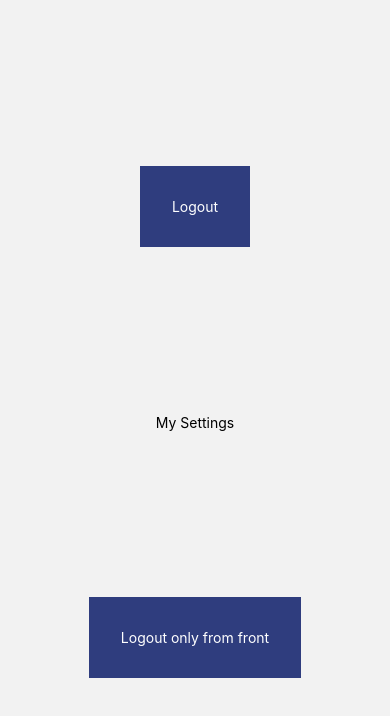
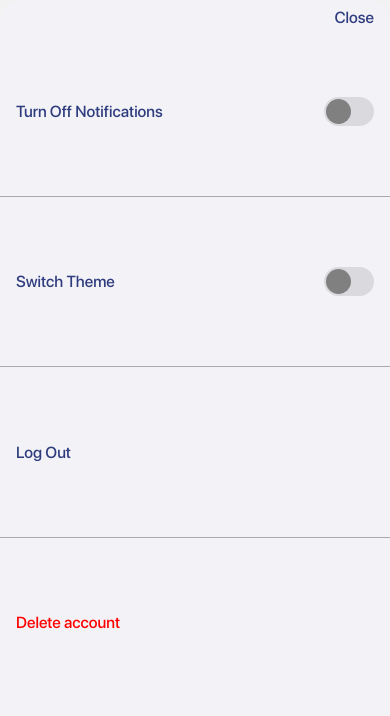
Before and after one commit to SergioBerberian2001/YallaDone-front, a React Native app: screen /MySettings in a window 390 px wide. Shown: the top 716 px of the page. Built offline with nearby package versions, Linux system fonts and the light colour scheme.

Commit message:
added backend functionality for contact us and for settings

```diff
--- a/Components/NotificationsSheet.js
+++ b/Components/NotificationsSheet.js
@@ -1,4 +1,4 @@
-import { Dimensions, StyleSheet, Text, View } from "react-native";
+import { Dimensions, StyleSheet, Text, TouchableOpacity, View } from "react-native";
 import React, { useEffect } from "react";
 import { Gesture, GestureDetector } from "react-native-gesture-handler";
 import Animated, {
@@ -19,30 +19,26 @@ const NotificationsSheet = (props) => {
 	const context = useSharedValue({ y: 0 });
 
 	const toggleSheet = () => {
-		onToggle();
+		translateY.value = withSpring(0, { damping: 50 });
+		setTimeout(() => {
+			onToggle(); // Toggle notification sheet visibility
+		  }, 1000); // Delay for 1 second (1000 milliseconds)
 	};
 
+
 	const gesture = Gesture.Pan()
-		.onStart(() => {
-			context.value = { y: translateY.value };
-		})
-		.onUpdate((event) => {
-			translateY.value = event.translationY + context.value.y;
-			translateY.value = Math.max(translateY.value, MAX_TRANSLATE_Y);
-		})
+
+
 		.onEnd(() => {
-			if (translateY.value < -SCREEN_HEIGHT / 1.5) {
-				translateY.value = withSpring(MAX_TRANSLATE_Y, { damping: 50 });
-			} else
+
 					if (translateY.value > -SCREEN_HEIGHT / 3) {
 						translateY.value = withSpring(0, { damping: 50 });
-
 					}
 
 		});
 
 	useEffect(() => {
-		translateY.value = withSpring(-SCREEN_HEIGHT / 2, { damping: 50 });
+		translateY.value = withSpring(-SCREEN_HEIGHT * 0.8, { damping: 50 });
 	}, []);
 
 	const rBottomSheetStyle = useAnimatedStyle(() => {
@@ -55,6 +51,9 @@ const NotificationsSheet = (props) => {
 		<GestureDetector gesture={gesture}>
 			<Animated.View style={[styles.bottmSheetCont, rBottomSheetStyle]}>
 				<View style={styles.line}></View>
+				<TouchableOpacity onPress={toggleSheet} >
+					<Text>Close</Text>
+				</TouchableOpacity>
 			</Animated.View>
 		</GestureDetector>
 	);
--- /dev/null
+++ b/Components/ToggleButton.js
@@ -0,0 +1,62 @@
+import React, { useState } from "react";
+import { StyleSheet, Text, TouchableOpacity, View } from "react-native";
+import myColors from "../utils/myColors";
+
+const ToggleButton = ({ initialValue = false, onToggle }) => {
+  const [isEnabled, setIsEnabled] = useState(initialValue);
+
+  const handleToggle = () => {
+    const newValue = !isEnabled;
+    setIsEnabled(newValue);
+    if (onToggle) {
+      onToggle(newValue);
+    }
+  };
+
+  return (
+    <TouchableOpacity
+      style={[styles.button, isEnabled ? styles.enabled : styles.disabled]}
+      onPress={handleToggle}
+    >
+
+      <View style={[styles.circle, isEnabled ? styles.circleEnabled : styles.circleDisabled]} />
+    </TouchableOpacity>
+  );
+};
+
+const styles = StyleSheet.create({
+  button: {
+    flexDirection: "row",
+    alignItems: "center",
+    justifyContent: "space-between",
+    padding: 2,
+    borderRadius: 200,
+    width:50
+  },
+  enabled: {
+    backgroundColor: "red",
+    justifyContent:"flex-end"
+  },
+  disabled: {
+    backgroundColor: "rgba(0,0,0,0.1)",
+  },
+  label: {
+    fontSize: 16,
+    color: "white",
+  },
+  circle: {
+    width: 25,
+    height: 25,
+    borderRadius: 30,
+  },
+  circleEnabled: {
+    backgroundColor: "white",
+    alignSelf: "flex-end",
+  },
+  circleDisabled: {
+    backgroundColor: "grey",
+    alignSelf: "flex-start",
+  },
+});
+
+export default ToggleButton;
--- a/Screens/Drawer/ContactUs.js
+++ b/Screens/Drawer/ContactUs.js
@@ -6,19 +6,56 @@ import {
 	ScrollView,
 	TouchableOpacity,
 	TextInput,
+	Alert
 } from "react-native";
 import React, { useState } from "react";
 import splashBg from "../../assets/images/splash-bg.jpg";
 import myColors from "../../utils/myColors";
 import { Ionicons } from "react-native-vector-icons";
+import { getBearerToken } from "../../utils/bearer";
+import axios from "axios";
 
 const ContactUs = () => {
 	const [feedback, setFeedback] = useState("");
 
-	const handleFeedbackSubmit = () => {
-		// Handle feedback submission here
-		console.log("Feedback submitted:", feedback);
-		// Optionally, clear the feedback input after submission
+	const handleSubmit = async (feed) => {
+		try {
+			const token = await getBearerToken();
+			const userData = {
+				body : feed,
+			};
+			console.log(feed);
+			const response = await axios.post(
+				"http://192.168.1.112:8000/api/send",
+				userData,
+				{
+					headers: {
+						Authorization: `Bearer ${token}`,
+					},
+				}
+			);
+
+			console.log("Response:", response.data);
+			handleFeedbackSubmit();
+		} catch (error) {
+			console.error("Error:", error);
+			throw error; // Throw the error to be caught by the caller
+		}
+	};
+
+	const showDeleteConfirmation = async () => {
+		Alert.alert(
+			"Email Sent ",
+			"Thank You For Contacting us!",
+			[
+				{ text: "Done", style: "done" },
+			]
+		);
+	};
+
+	const handleFeedbackSubmit = async () => {
+
+		await showDeleteConfirmation();
 		setFeedback("");
 	};
 
@@ -63,7 +100,7 @@ const ContactUs = () => {
 				/>
 				<TouchableOpacity
 					style={styles.submitButton}
-					onPress={handleFeedbackSubmit}
+					onPress={() => handleSubmit(feedback)}
 				>
 					<Text style={styles.submitButtonText}>Submit Feedback</Text>
 				</TouchableOpacity>
--- a/Screens/Drawer/MyAccount.js
+++ b/Screens/Drawer/MyAccount.js
@@ -4,38 +4,73 @@ import {
 	Text,
 	View,
 	TouchableOpacity,
+	Modal,
 } from "react-native";
-import React from "react";
+import { React, useState } from "react";
 import myColors from "../../utils/myColors";
+import MySettings from "../My-Account.js/MySettings";
 
 const MyAccount = ({ navigation, route }) => {
+	const [modalVisible, setModalVisible] = useState(false);
 
-  const navigate = (destination) => {
+	const ToggleModal = () => {
+		setModalVisible(!modalVisible);
+	};
+
+	const navigate = (destination) => {
 		navigation.navigate(`${destination}`);
-
 	};
 
 	return (
-		<SafeAreaView style={styles.container} >
+		<SafeAreaView style={styles.container}>
 			<Text style={styles.title}>My Account</Text>
-			<TouchableOpacity style={styles.button} onPress={() => navigate("MyProfile")}>
+			<TouchableOpacity
+				style={styles.button}
+				onPress={() => navigate("MyProfile")}
+			>
 				<Text style={styles.text}>MY PROFILE</Text>
 			</TouchableOpacity>
-			<TouchableOpacity style={styles.button} onPress={() => navigate("MyAddresses")}>
+			<TouchableOpacity
+				style={styles.button}
+				onPress={() => navigate("MyAddresses")}
+			>
 				<Text style={styles.text}>MY ADDRESSES</Text>
 			</TouchableOpacity>
-			<TouchableOpacity style={styles.button} onPress={() => navigate("OrdersHistory")}>
+			<TouchableOpacity
+				style={styles.button}
+				onPress={() => navigate("OrdersHistory")}
+			>
 				<Text style={styles.text}>ORDERS HISTORY</Text>
 			</TouchableOpacity>
-			<TouchableOpacity style={styles.button} onPress={() => navigate("MyPoints")}>
+			<TouchableOpacity
+				style={styles.button}
+				onPress={() => navigate("MyPoints")}
+			>
 				<Text style={styles.text}>MY POINTS</Text>
 			</TouchableOpacity>
-			<TouchableOpacity style={styles.button} onPress={() => navigate("ChangePassword")}>
+			<TouchableOpacity
+				style={styles.button}
+				onPress={() => navigate("ChangePassword")}
+			>
 				<Text style={styles.text}>CHANGE PASSWORD</Text>
 			</TouchableOpacity>
-			<TouchableOpacity style={styles.button} onPress={() => navigate("MySettings")}>
+			<TouchableOpacity style={styles.button} onPress={ToggleModal}>
 				<Text style={styles.text}>SETTINGS</Text>
 			</TouchableOpacity>
+
+			<Modal
+				animationType="slide"
+				transparent={true}
+				visible={modalVisible}
+				onRequestClose={() => {
+					Alert.alert("Modal has been closed.");
+					ToggleModal();
+				}}
+			>
+				<View style={styles.centeredView}>
+					<MySettings onToggle={ToggleModal} />
+				</View>
+			</Modal>
 		</SafeAreaView>
 	);
 };
@@ -67,4 +102,16 @@ const styles = StyleSheet.create({
 		fontSize: 20,
 		color: myColors.white,
 	},
+	centeredView: {
+		height: "30%",
+		width: "100%",
+		backgroundColor: myColors.white,
+		position: "absolute",
+		bottom: 0,
+		borderTopLeftRadius: 20,
+		borderTopRightRadius: 20,
+
+		// justifyContent: "center",
+		// alignItems: "center",
+	},
 });
--- a/Screens/Login.js
+++ b/Screens/Login.js
@@ -18,8 +18,8 @@ const Login = (props) => {
 	const { onNavigate } = props;
 	const [error, setError] = useState("");
 	const [user, setUser] = useState({
-		email: "",
-		password: "",
+		email: "81384086",
+		password: "Sergio1234",
 	});
 
 	const onUpdateField = (fieldName, value) => {
--- a/Screens/My-Account.js/AddAddress.js
+++ b/Screens/My-Account.js/AddAddress.js
@@ -11,6 +11,7 @@ import {
 	SafeAreaView,
 	ActivityIndicator,
 	ScrollView,
+	Alert,
 } from "react-native";
 import React, { useEffect, useState } from "react";
 import Logo from "../../Components/Logo";
@@ -63,6 +64,17 @@ const AddAddress = ({ navigation, route }) => {
 		handlePress(locationInfo.type);
 		getButtonStyle(locationInfo.type);
 	}, []);
+
+	const showDeleteConfirmation = () => {
+		Alert.alert(
+			"Delete Contact",
+			"Are you sure you want to delete your account?",
+			[
+				{ text: "Cancel", style: "cancel" },
+				{ text: "Delete", onPress: () => handleDeleteLocation(locationInfo) },
+			]
+		);
+	};
 
 	const handleUpdateLocation = async (location) => {
 		try {
@@ -132,6 +144,27 @@ const AddAddress = ({ navigation, route }) => {
 		}
 	};
 
+	const handleDeleteLocation = async (location) => {
+		try {
+			const token = await getBearerToken();
+
+			const addressId = location.address_id; // Assuming address_id is a number
+			const url = `http://192.168.1.112:8000/api/DestroyUserLocation/${addressId}`;
+
+			const response = await axios.delete(url,  {
+				headers: {
+					Authorization: `Bearer ${token}`,
+				},
+			});
+
+			console.log("Response:", response.data);
+			navigate();
+		} catch (error) {
+			console.error("Error:", error);
+			throw error; // Throw the error to be caught by the caller
+		}
+	};
+
 	const handleChange = (name, value) => {
 		setLocation({ ...locationInfo, [name]: value });
 	};
@@ -162,6 +195,7 @@ const AddAddress = ({ navigation, route }) => {
 				style={styles.background}
 			>
 				<ScrollView style={styles.scroll}>
+					<View style={styles.topViewContainer}>
 						<TouchableOpacity style={styles.topView} onPress={navigate}>
 							<Ionicons
 								name="chevron-back-outline"
@@ -170,6 +204,23 @@ const AddAddress = ({ navigation, route }) => {
 							/>
 							<Text style={styles.topText}>My Account</Text>
 						</TouchableOpacity>
+
+						{!isCreating && (
+							<TouchableOpacity
+								style={styles.deleteButton}
+								onPress={showDeleteConfirmation}
+							>
+								<Text style={[styles.topText, { color: myColors.white }]}>
+									Delete
+								</Text>
+								<Ionicons
+									name="trash-outline"
+									color={myColors.white}
+									size={20}
+								/>
+							</TouchableOpacity>
+						)}
+					</View>
 
 					<Text style={styles.title}>Add New Address</Text>
 
@@ -340,11 +391,23 @@ const styles = StyleSheet.create({
 		fontSize: 16,
 	},
 	topView: {
-		marginTop: 40,
 		marginLeft: 10,
-		alignSelf: "flex-start",
 		flexDirection: "row",
 		alignItems: "center",
+	},
+	topViewContainer: {
+		marginTop: 50,
+		marginBottom: 10,
+		flexDirection: "row",
+		justifyContent: "space-between",
+	},
+	deleteButton: {
+		marginRight: 10,
+		flexDirection: "row",
+		alignItems: "center",
+		padding: 8,
+		backgroundColor: myColors.red,
+		borderRadius: 25,
 	},
 	topText: {
 		fontFamily: "SF-medium",
--- a/Screens/My-Account.js/MySettings.js
+++ b/Screens/My-Account.js/MySettings.js
@@ -1,19 +1,20 @@
-import { StyleSheet, Text, View, TouchableOpacity } from "react-native";
-import { React, useEffect } from "react";
+import React, { useState } from "react";
+import { StyleSheet, Text, View, TouchableOpacity, Alert } from "react-native";
 import myColors from "../../utils/myColors";
 import { saveBearerToken, getBearerToken, logout } from "../../utils/bearer.js";
 import axios from "axios";
 import { useNavigation } from "@react-navigation/native";
+import ToggleButton from "../../Components/ToggleButton.js";
+import Loading from "../../Components/Loading.js";
 
-const MySettings = () => {
+const MySettings = (props) => {
+	const { onToggle } = props;
 	const navigation = useNavigation();
+	const [isLoading, setIsLoading] = useState(false);
 
-	const fetchData = async () => {
+	const logoutAxios = async () => {
 		try {
-			// Retrieve the token
 			const token = await getBearerToken();
-
-			// Make the API call with the Authorization header
 			const response = await axios.get("http://192.168.1.112:8000/api/logout", {
 				headers: {
 					Authorization: `Bearer ${token}`,
@@ -30,8 +31,23 @@ const MySettings = () => {
 		}
 	};
 
-	const handleLogout = () => {
-		fetchData();
+	const deleteAccount = async () => {
+		try {
+			const token = await getBearerToken();
+			const response = await axios.delete("http://192.168.1.112:8000/api/DestroyUser", {
+				headers: {
+					Authorization: `Bearer ${token}`,
+				},
+			});
+			await logout();
+			navigation.navigate("Splash");
+		} catch (error) {
+			console.error("Error fetching data:", error);
+			if (error.response) {
+				console.error("Status:", error.response.status);
+				console.error("Data:", error.response.data);
+			}
+		}
 	};
 
 	const handleLogoutFront = async () => {
@@ -39,15 +55,66 @@ const MySettings = () => {
 		navigation.navigate("Splash");
 	};
 
+	const handleLogout = () => {
+		try {
+			logoutAxios();
+			handleLogoutFront();
+		} catch (error) {
+			handleLogoutFront();
+		}
+	};
+
+	const toggleModal = () => {
+		onToggle();
+	};
+
+	const showDeleteConfirmation = () => {
+		Alert.alert(
+			"Delete Contact",
+			"Are you sure you want to delete your account?",
+			[
+				{ text: "Cancel", style: "cancel" },
+				{ text: "Delete", onPress: deleteAccount },
+			]
+		);
+	};
+
+	if (isLoading) {
+		return <Loading />;
+	}
+
 	return (
 		<View style={styles.container}>
-			<TouchableOpacity style={styles.button} onPress={handleLogout}>
-				<Text style={styles.text}>Logout</Text>
-			</TouchableOpacity>
-			<Text>My Settings</Text>
-			<TouchableOpacity style={styles.button} onPress={handleLogoutFront}>
-				<Text style={styles.text}>Logout only from front</Text>
-			</TouchableOpacity>
+			<View style={styles.topRow}>
+				<TouchableOpacity onPress={toggleModal}>
+					<Text style={styles.text}>Close</Text>
+				</TouchableOpacity>
+			</View>
+
+			<View style={styles.row}>
+				<Text style={styles.text}>Turn Off Notifications</Text>
+				<ToggleButton
+					label="Turn Off Notifications"
+					onToggle={(value) => console.log(value)}
+				/>
+			</View>
+			<View style={styles.row}>
+				<Text style={styles.text}>Switch Theme</Text>
+				<ToggleButton
+					label="Switch Theme"
+					onToggle={(value) => console.log(value)}
+				/>
+			</View>
+			<View style={styles.row}>
+				<TouchableOpacity onPress={handleLogout}>
+					<Text style={styles.text}>Log Out</Text>
+				</TouchableOpacity>
+			</View>
+			<View style={styles.BottomRow}>
+				<TouchableOpacity onPress={showDeleteConfirmation}>
+					<Text style={[styles.text, { color: "red" }]}>Delete account</Text>
+				</TouchableOpacity>
+			</View>
 		</View>
 	);
 };
@@ -57,14 +124,40 @@ export default MySettings;
 const styles = StyleSheet.create({
 	container: {
 		flex: 1,
+		width: "100%",
+		alignItems: "flex-start",
+		backgroundColor: myColors.dirtyWhite,
+		borderTopLeftRadius: 20,
+		borderTopRightRadius: 20,
+	},
+	topRow: {
+		flexDirection: "row",
+		width: "100%",
 		alignItems: "center",
-		justifyContent: "space-evenly",
+		justifyContent: "flex-end",
+		paddingHorizontal: 16,
+		paddingTop: 8,
 	},
-	button: {
-		padding: 32,
-		backgroundColor: myColors.blue,
+	row: {
+		flex: 0.2,
+		flexDirection: "row",
+		justifyContent: "space-between",
+		borderBottomWidth: 1,
+		width: "100%",
+		borderBottomColor: "rgba(0,0,0,0.3)",
+		alignItems: "center",
+		padding: 16,
+	},
+	BottomRow: {
+		flex: 0.2,
+		flexDirection: "row",
+		width: "100%",
+		alignItems: "center",
+		padding: 16,
 	},
 	text: {
-		color: "white",
+		fontFamily: "SF-medium",
+		fontSize: 16,
+		color: myColors.blue,
 	},
 });
--- a/Screens/Signup.js
+++ b/Screens/Signup.js
@@ -270,6 +270,9 @@ const Signup = (props) => {
 						accessible={false}
 					>
 						<View style={styles.centeredView}>
+							<TouchableOpacity onPress={ToggleModal}>
+								<Text>Close</Text>
+							</TouchableOpacity>
 							<Text style={styles.modalText}>Please give us your name:</Text>
 							<TextInput
 								placeholder="First Name"
```
Lines whose indentation alone changed are shown as unchanged.
